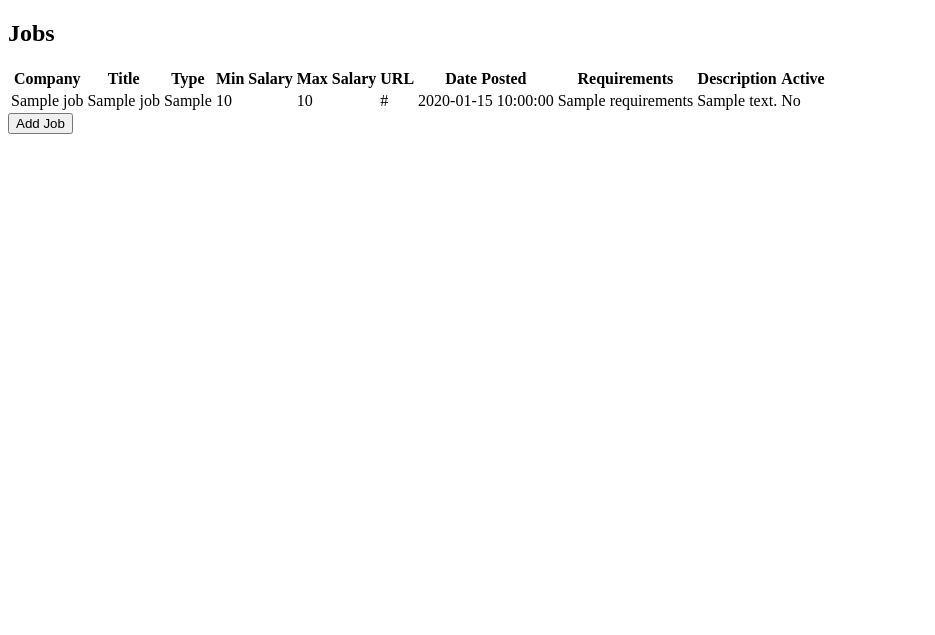
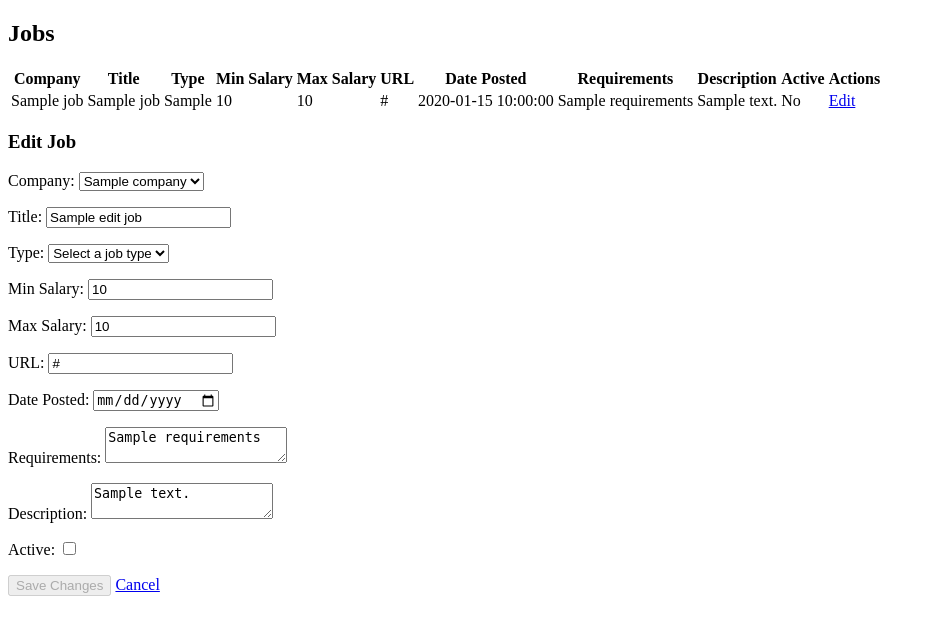
Before and after one commit to jbonilla8/job-application-tracker, a Flask app: template templates/jobs.html in a window 1280 px wide. Shown: the part 98-733 px from the top of the page, without its empty margins (0-935 px from the left). Run offline with Flask 3, Linux system fonts and the light colour scheme; the template is opened without the code that fills it: most values are stand-ins (such as "Sample title", 1, 10 or a date in 2020).

Commit message:
Implement job editing with change detection

```diff
--- a/app.py
+++ b/app.py
@@ -203,6 +203,68 @@ def jobs():
         conn = get_db()
         cursor = conn.cursor(dictionary=True)
 
+        # Update an existing job when the edit form is submitted
+        if request.method == "POST" and request.form.get("form_action") == "edit":
+            job_id = request.form.get("job_id", type=int)
+            company_id = request.form.get("company_id", type=int)
+            job_title = request.form.get("job_title", "").strip()
+
+            # Validate the required fields
+            if job_id is None or company_id is None or not job_title:
+                return "Valid job ID, company, and title are required.", 400
+
+            # Validate the JSON requirements
+            requirements = request.form.get("requirements", "").strip() or None
+
+            if requirements:
+                try:
+                    skills = json.loads(requirements)
+                except json.JSONDecodeError:
+                    return "Requirements must contain valid JSON.", 400
+
+                if not isinstance(skills, list) or not all(
+                    isinstance(skill, str) for skill in skills
+                ):
+                    return "Requirements must be a JSON list of skills.", 400
+
+            # Get updated job information from the form
+            job_data = (
+                company_id,
+                job_title,
+                request.form.get("job_type") or None,
+                request.form.get("salary_min", type=int),
+                request.form.get("salary_max", type=int),
+                request.form.get("job_url") or None,
+                request.form.get("date_posted") or None,
+                requirements,
+                request.form.get("job_description") or None,
+                1 if request.form.get("is_active") == "on" else 0,
+                job_id,
+            )
+
+            # Update the selected job in MySQL
+            cursor.execute(
+                """
+                UPDATE jobs
+                SET company_id = %s,
+                    job_title = %s,
+                    job_type = %s,
+                    salary_min = %s,
+                    salary_max = %s,
+                    job_url = %s,
+                    date_posted = %s,
+                    requirements = %s,
+                    job_description = %s,
+                    is_active = %s
+                WHERE job_id = %s
+                """,
+                job_data,
+            )
+            conn.commit()
+
+            # Return to the Jobs page
+            return redirect(url_for("jobs"))
+
         # Add a new job when the form is submitted
         if request.method == "POST":
             company_id = request.form.get("company_id", type=int)
@@ -272,13 +334,26 @@ def jobs():
             FROM companies
             ORDER BY company_name
         """)
+
         company_list = cursor.fetchall()
+
+        # Retrieve the job selected for editing by ID
+        edit_job = None
+        job_id = request.args.get("edit", type=int)
+
+        if job_id is not None:
+            cursor.execute(
+                "SELECT * FROM jobs WHERE job_id = %s",
+                (job_id,),
+            )
+            edit_job = cursor.fetchone()
 
         # Send job and company data to the HTML template
         return render_template(
             "jobs.html",
             jobs=job_list,
             companies=company_list,
+            edit_job=edit_job,
         )
 
     except mysql.connector.Error:
--- a/templates/jobs.html
+++ b/templates/jobs.html
@@ -17,6 +17,7 @@
             <th>Requirements</th>
             <th>Description</th>
             <th>Active</th>
+            <th>Actions</th>
         </tr>
     </thead>
     <tbody>
@@ -32,16 +33,102 @@
             <td>{{ job.requirements or '' }}</td>
             <td>{{ job.job_description or '' }}</td>
             <td>{{ 'Yes' if job.is_active else 'No' }}</td>
+            <td>
+                <a href="{{ url_for('jobs', edit=job.job_id) }}">Edit</a>
+            </td>
         </tr>
         {% else %}
         <tr>
-            <td colspan="10">No jobs found.</td>
+            <td colspan="11">No jobs found.</td>
         </tr>
         {% endfor %}
     </tbody>
 </table>
 
+{% if edit_job %}
 
+<h3>Edit Job</h3>
+
+<form id="edit-job-form" method="POST" action="{{ url_for('jobs') }}">
+
+    <!-- Identify the selected job and form action -->
+    <input type="hidden" name="form_action" value="edit">
+    <input type="hidden" name="job_id" value="{{ edit_job.job_id }}">
+
+    <p>
+        <label for="edit_company_id">Company:</label>
+        <select id="edit_company_id" name="company_id" required>
+            {% for company in companies %}
+            <option value="{{ company.company_id }}" {% if company.company_id==edit_job.company_id %}selected{% endif
+                %}>
+                {{ company.company_name }}
+            </option>
+            {% endfor %}
+        </select>
+    </p>
+
+    <p>
+        <label for="edit_job_title">Title:</label>
+        <input type="text" id="edit_job_title" name="job_title" value="{{ edit_job.job_title }}" required>
+    </p>
+
+    <p>
+        <label for="edit_job_type">Type:</label>
+        <select id="edit_job_type" name="job_type">
+            <option value="">Select a job type</option>
+            {% for job_type in ['Full-time', 'Part-time', 'Contract', 'Internship'] %}
+            <option value="{{ job_type }}" {% if edit_job.job_type==job_type %}selected{% endif %}>
+                {{ job_type }}
+            </option>
+            {% endfor %}
+        </select>
+    </p>
+
+    <p>
+        <label for="edit_salary_min">Min Salary:</label>
+        <input type="number" id="edit_salary_min" name="salary_min" min="0"
+            value="{{ edit_job.salary_min if edit_job.salary_min is not none else '' }}">
+    </p>
+
+    <p>
+        <label for="edit_salary_max">Max Salary:</label>
+        <input type="number" id="edit_salary_max" name="salary_max" min="0"
+            value="{{ edit_job.salary_max if edit_job.salary_max is not none else '' }}">
+    </p>
+
+    <p>
+        <label for="edit_job_url">URL:</label>
+        <input type="text" id="edit_job_url" name="job_url" value="{{ edit_job.job_url or '' }}">
+    </p>
+
+    <p>
+        <label for="edit_date_posted">Date Posted:</label>
+        <input type="date" id="edit_date_posted" name="date_posted" value="{{ edit_job.date_posted or '' }}">
+    </p>
+
+    <p>
+        <label for="edit_requirements">Requirements:</label>
+        <textarea id="edit_requirements" name="requirements">{{ edit_job.requirements or '' }}</textarea>
+    </p>
+
+    <p>
+        <label for="edit_job_description">Description:</label>
+        <textarea id="edit_job_description" name="job_description">{{ edit_job.job_description or '' }}</textarea>
+    </p>
+
+    <p>
+        <label for="edit_is_active">Active:</label>
+        <input type="checkbox" id="edit_is_active" name="is_active" {% if edit_job.is_active %}checked{% endif %}>
+    </p>
+
+    <button type="submit" id="save-changes-button" disabled>Save Changes</button>
+    <a href="{{ url_for('jobs') }}">Cancel</a>
+
+</form>
+
+{% endif %}
+
+{% if not edit_job %}
 <button type="button" onclick="document.getElementById('add-job-form').hidden = false">
     Add Job
 </button>
@@ -119,5 +206,44 @@
     </form>
 
 </div>
+{% endif %}
+
+{% if edit_job %}
+<script>
+    // Return to the Jobs page only when the browser is refreshed
+    const navigation = performance.getEntriesByType("navigation")[0];
+
+    if (navigation && navigation.type === "reload") {
+        window.location.replace("{{ url_for('jobs') }}");
+    }
+
+    // Get the Edit Job form and Save Changes button
+    const editForm = document.getElementById("edit-job-form");
+    const saveButton = document.getElementById("save-changes-button");
+
+    // Store the original values of all editable fields
+    const fields = Array.from(
+        editForm.querySelectorAll('input:not([type="hidden"]), select, textarea')
+    );
+
+    const originalValues = fields.map(field =>
+        field.type === "checkbox" ? field.checked : field.value
+    );
+
+    // Enable Save Changes only when a field has been modified
+    function checkForChanges() {
+        saveButton.disabled = !fields.some((field, index) => {
+            const currentValue = field.type === "checkbox"
+                ? field.checked
+                : field.value;
+
+            return currentValue !== originalValues[index];
+        });
+    }
+
+    editForm.addEventListener("input", checkForChanges);
+    editForm.addEventListener("change", checkForChanges);
+</script>
+{% endif %}
 
 {% endblock %}
```
